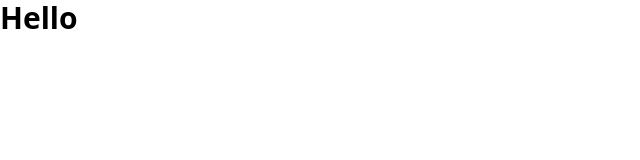
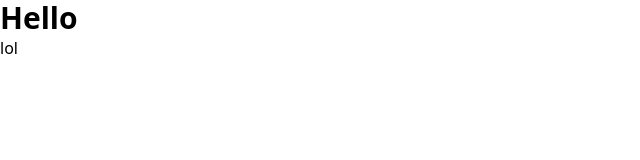
Before and after one commit to Fratega/ecommerce, a Next.js app: page / in a window 1280 px wide. Shown: the top 160 px of the page, without its empty margins (0-640 px from the left). Built offline with nearby package versions, Linux system fonts and the light colour scheme.

Commit message:
push de prueba

```diff
--- a/components/hero/Hero.jsx
+++ b/components/hero/Hero.jsx
@@ -5,6 +5,7 @@ const Hero = () => {
     <div>
       <p className="font-bold text-3xl text-red"></p>
       <p className="font-bold text-3xl text-red">Hello</p>
+      <p>lol</p>
     </div>
   );
 };
```
